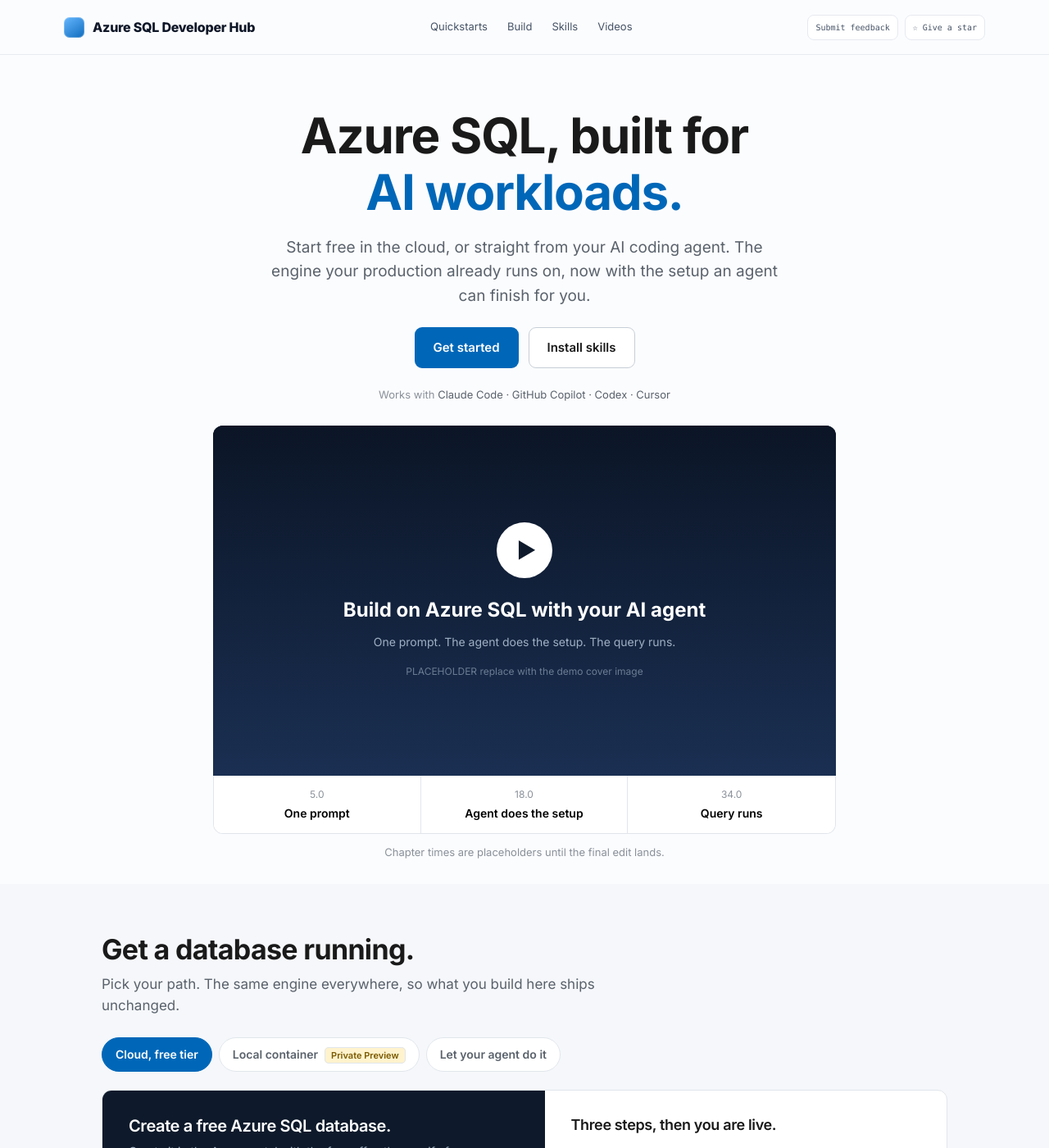
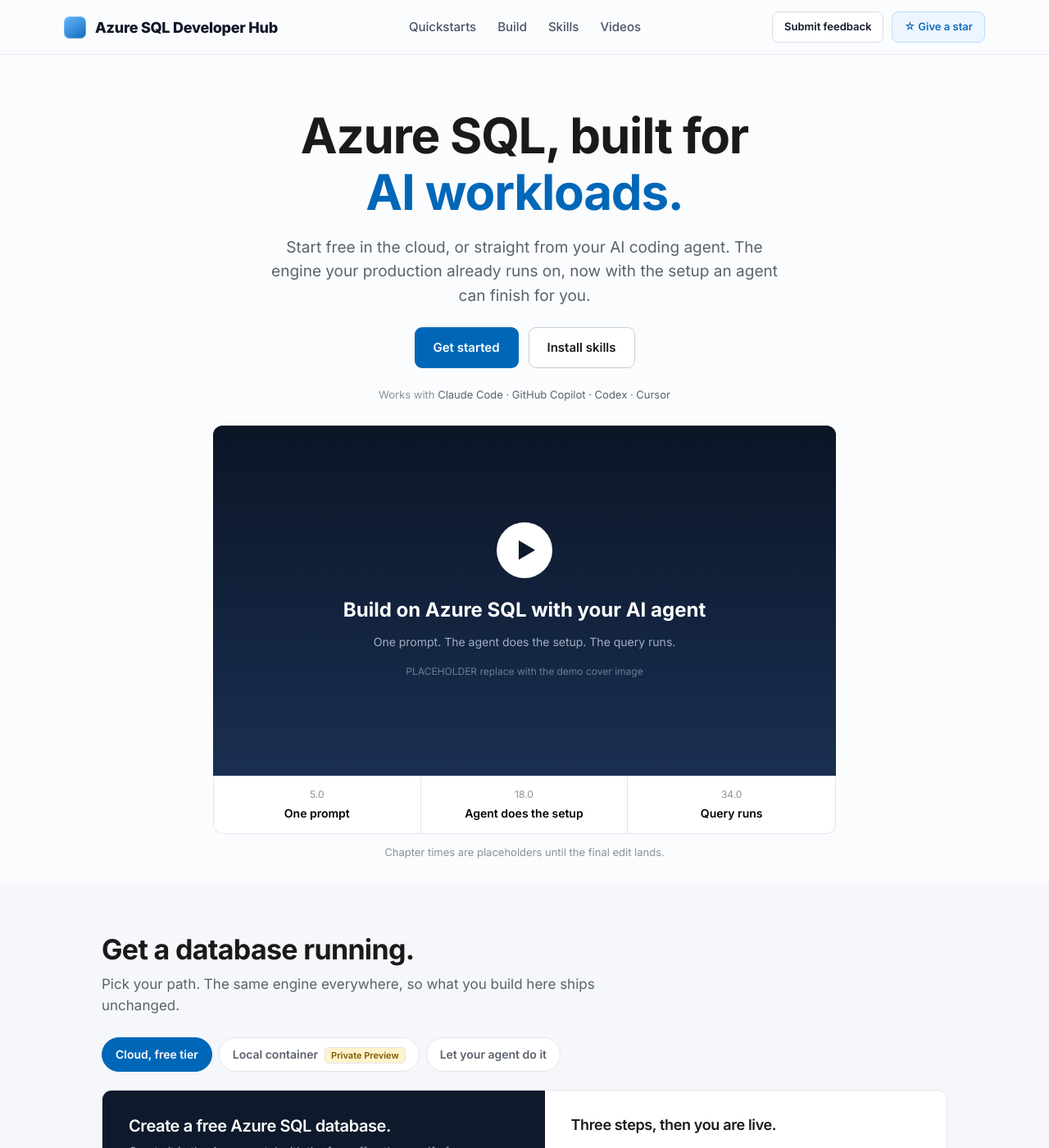
Before and after one commit to microsoft/azure-sql-dev-hub, a Jekyll site: the page built from index.md, in a window 1280 px wide and 1400 px high. Shown: the whole window at 82% size. Built offline with Jekyll 4.4.1, drawn with Linux system fonts in a browser that asks for light colours.

Commit message:
Nav: larger header type, distinguish the two actions
Brand 16 to 18px and nav links 13 to 15px. The utility style was built
for the old .md / llms.txt chips, so feedback and star inherited 10px
monospace and read as small print next to the nav. They are buttons now:
feedback neutral, star tinted blue.

Co-Authored-By: Claude Opus 5 (1M context) <noreply@anthropic.com>

```diff
--- a/_includes/nav.html
+++ b/_includes/nav.html
@@ -13,7 +13,7 @@
     </div>
     <div class="navright">
       <a class="utility" href="https://microsoft.qualtrics.com/jfe/form/SV_9ytUzrnNnbcxPlI" target="_blank" rel="noopener" data-event="nav_feedback">Submit feedback</a>
-      <a class="utility" href="{{ site.repo | default: 'https://github.com/microsoft/azure-sql-dev-hub' }}" target="_blank" rel="noopener" data-event="nav_star">&#9734; Give a star</a>
+      <a class="utility star" href="{{ site.repo | default: 'https://github.com/microsoft/azure-sql-dev-hub' }}" target="_blank" rel="noopener" data-event="nav_star">&#9734; Give a star</a>
     </div>
   </div>
 </nav>
--- a/assets/css/main.scss
+++ b/assets/css/main.scss
@@ -63,20 +63,25 @@ section[id],footer[id],.alias-anchor,.prose h2[id],.prose h3[id]{scroll-margin-t
   border-bottom:1px solid rgba(229,233,239,.9);
 }
 .navin{height:66px;display:flex;align-items:center;justify-content:space-between;gap:20px}
-.brand{display:flex;align-items:center;gap:10px;font-weight:800;letter-spacing:-.015em;white-space:nowrap}
+.brand{display:flex;align-items:center;gap:11px;font-size:18px;font-weight:800;letter-spacing:-.015em;white-space:nowrap}
 .logo{
-  width:25px;height:25px;border-radius:7px;
+  width:27px;height:27px;border-radius:7px;
   background:linear-gradient(145deg,#66b7ff,#0f6cbd);
   box-shadow:inset 0 0 0 1px rgba(255,255,255,.25)
 }
-.navlinks{display:flex;gap:24px;align-items:center;color:#475467;font-size:13px}
+.navlinks{display:flex;gap:26px;align-items:center;color:#475467;font-size:15px;font-weight:500}
 .navlinks a:hover{color:var(--text)}
-.navright{display:flex;gap:8px}
+.navright{display:flex;gap:10px;align-items:center}
+/* Nav actions read as buttons, not as more nav links: feedback is the neutral
+   secondary, the star is tinted blue so the two are told apart at a glance. */
 .utility{
-  border:1px solid var(--line);background:#fff;border-radius:8px;padding:7px 9px;
-  font-family:var(--font-mono);font-size:10px;color:#475467
+  display:inline-flex;align-items:center;gap:6px;
+  border:1px solid var(--line2);background:#fff;border-radius:8px;padding:8px 14px;
+  font-size:13px;font-weight:600;color:var(--text);white-space:nowrap
 }
-.utility:hover{border-color:var(--line2);color:var(--text)}
+.utility:hover{background:var(--surface2);border-color:#c3ccd8}
+.utility.star{background:var(--blueSoft);border-color:#bcdcfb;color:var(--blue)}
+.utility.star:hover{background:#e3f0fd;border-color:var(--blue);color:var(--blue2)}
 
 /* ---------- hero ---------- */
 .hero{padding:92px 0 92px}
```
